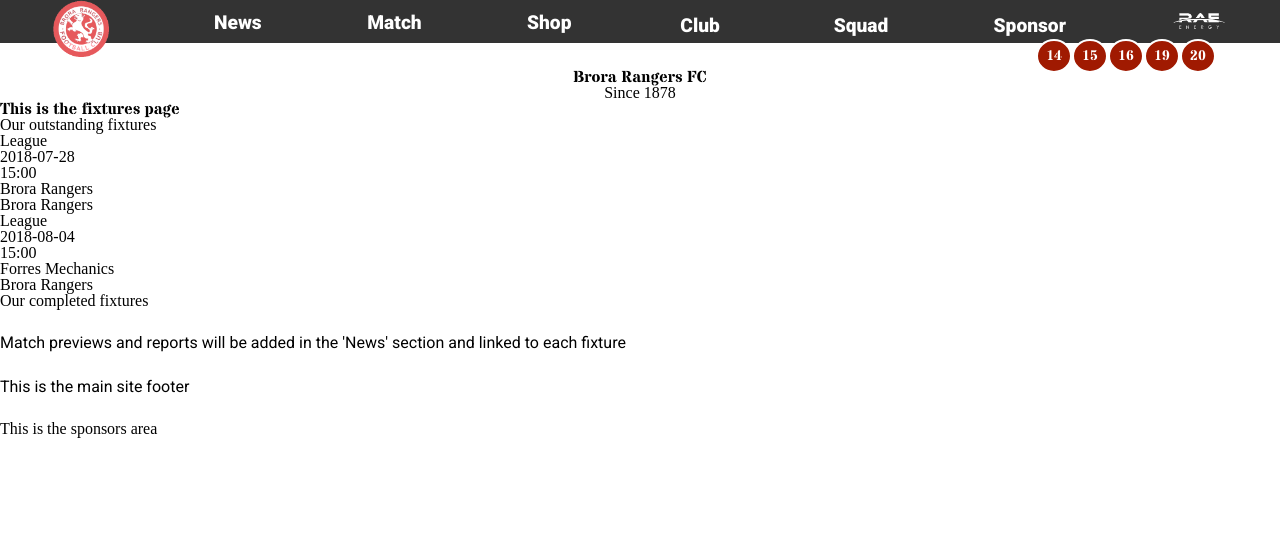
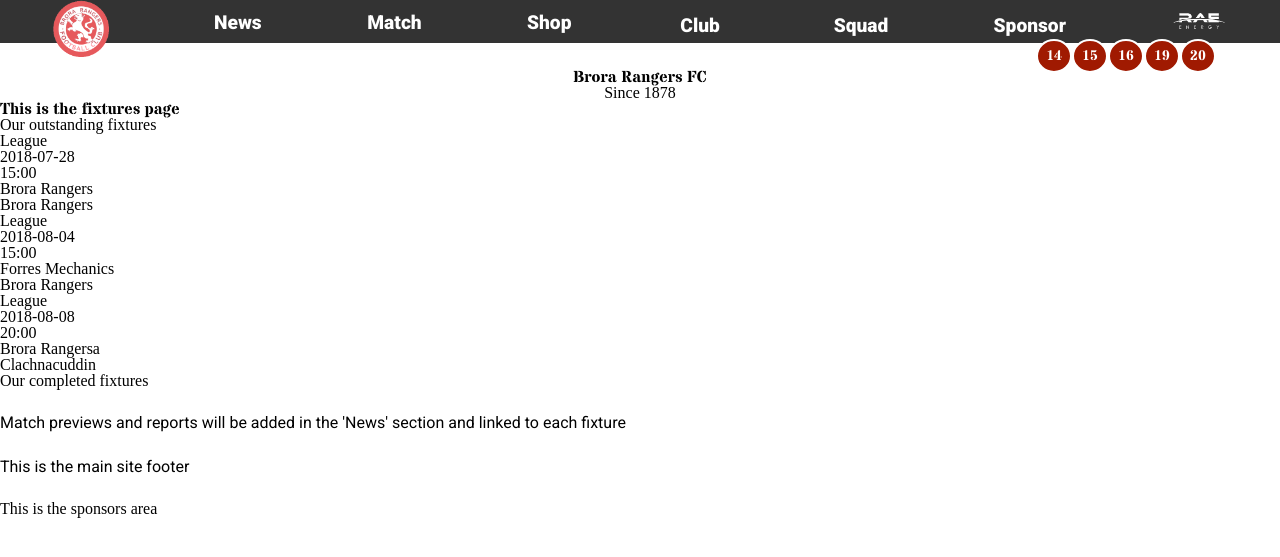
Before and after one commit to digitalbrora/club-website, a Jekyll site: the page built from fixtures.html, in a window 1280 px wide. Shown: the top 557 px of the page. Built offline with Jekyll 4.4.1, drawn with Linux system fonts in a browser that asks for light colours; a script that is not in the unit is left out.

Commit message:
Update Data “fixtures”

```diff
--- a/_data/fixtures.yml
+++ b/_data/fixtures.yml
@@ -9,3 +9,8 @@
     date: '2018-08-04'
     home-team: Forres Mechanics
     kickoff: '15:00'
+  - away-team: Clachnacuddin
+    competition: League
+    date: '2018-08-08'
+    home-team: Brora Rangersa
+    kickoff: '20:00'
```
